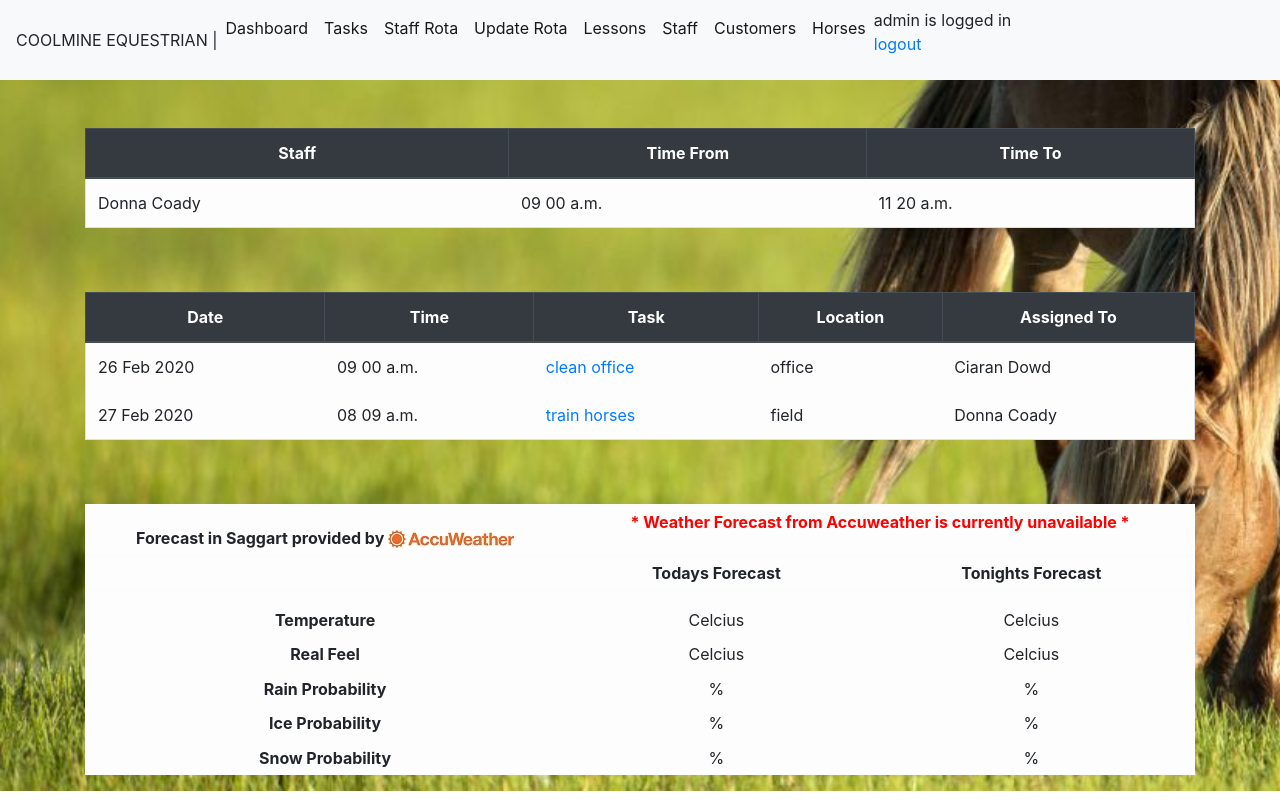
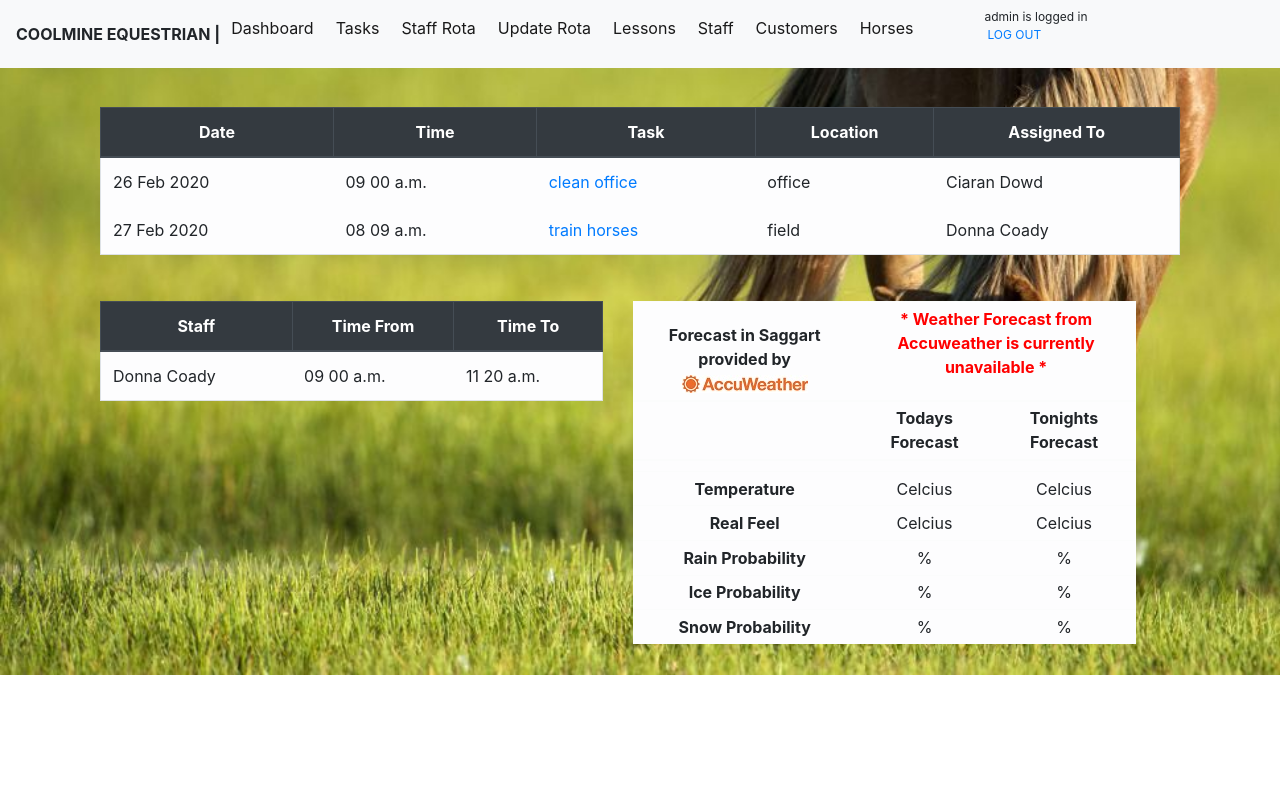
Before and after one commit to X00143365/3rdyearprojectX00143365, a Django app: page / in a window 1280 px wide. Run offline with Django 3.2, Linux system fonts and the light colour scheme; a user stored in the database is signed in; data comes from the database, SQL or seed files in the repository; both versions use the stored data as it was after the commit; some libraries are stand-ins or nearby versions.

Commit message:
26Feb2020_22.20

```diff
--- a/module_task/templates/base.html
+++ b/module_task/templates/base.html
@@ -33,7 +33,7 @@
   <body>
         <nav class="navbar navbar-expand-lg navbar-light bg-light >
 
-          <a class="navbar-brand" >COOLMINE EQUESTRIAN        |  </a>
+          <a class="navbar-brand" ><strong>COOLMINE EQUESTRIAN  | </strong> </a>
 
                 <div class="collapse navbar-collapse" id="navbarSupportedContent">
                   <ul class="navbar-nav mr-auto">
@@ -76,17 +76,18 @@
                       <a class="nav-link" href="{% url 'horses' %}">Horses</a>
                     </li>
 
+                  <div id=logbox>
                     <span style = "float: right;">
                     {% if user.is_authenticated %}
                      {{ user.username }} is logged in
-                     <p><a href="{% url 'logout' %}">logout</a></p>
+                     <p><a href="{% url 'logout' %}">LOG OUT</a></p>
                     {% else %}
                       <p>You are not logged in</p>
 
                     {% endif %}
 
                     </span>
-
+                  </div>
 
                   </ul>
 
--- a/module_task/templates/index.html
+++ b/module_task/templates/index.html
@@ -8,43 +8,10 @@
 
 
 
-</br>
-
-
-  <table class="table table-bordered">
-
-    <thead class="thead-dark">
-      <tr>
-        <th scope="col">Staff</th>
-        <th scope="col">Time From</th>
-        <th scope="col">Time To</th>
-
-      </tr>
-    </thead>
-
-  {% if current_rota %}
-    <tbody>
-      {% for rotas in current_rota %}
-
-            <tr class="table table-borderless table-light" border-color>
-              <td> {{rotas.rotastaffid.staffname}} </td>
-              <td> {{rotas.timefrom|time:"h i a"}} </td>
-              <td> {{rotas.timeto|time:"h i a"}} </td>
-
-            </tr>
-
-
-      {% endfor %}
-    </tbody>
-  </table>
-  {% endif %}
-
-
-</br>
 
 
 
-</br>
+<div class="fullcolumn">
 
 
   <table class="table table-bordered">
@@ -84,12 +51,46 @@
   {% endif %}
 
 
-</br>
+</div>
+
+
+<div class="halfcolumn">
 
 
 
 
-</br>
+  <table class="table table-bordered">
+
+    <thead class="thead-dark">
+      <tr>
+        <th scope="col">Staff</th>
+        <th scope="col">Time From</th>
+        <th scope="col">Time To</th>
+
+      </tr>
+    </thead>
+
+  {% if current_rota %}
+    <tbody>
+      {% for rotas in current_rota %}
+
+            <tr class="table table-borderless table-light" border-color>
+              <td> {{rotas.rotastaffid.staffname}} </td>
+              <td> {{rotas.timefrom|time:"h i a"}} </td>
+              <td> {{rotas.timeto|time:"h i a"}} </td>
+
+            </tr>
+
+
+      {% endfor %}
+    </tbody>
+  </table>
+  {% endif %}
+
+
+</div>
+
+<div class="halfcolumn">
 {% csrf_token %}
 {% if api %}
 
@@ -158,3 +159,5 @@
 {% endif %}
 
 {% endblock %}
+
+</div>
--- a/static/css/style.css
+++ b/static/css/style.css
@@ -9,7 +9,64 @@
     background-size: cover}
 
 
+/* Layout for mobiles */
+@media screen and (max-width:600px)
+  {
+
+
+    .maincolumn {width: 100%;}
+}
+
+
+
+/* Layout for small to medium devices */
+@media only screen and (min-width: 600px)
+{
+
+    .medcolumn {
+        float: left;
+        width: 45%;
+        padding: 15px;}
+
+
+
+/* Layout for large devices */
+@media only screen and (min-width: 992px)
+ {
+
+.halfcolumn {
+    float: left;
+    width: 48%;
+    padding: 15px;}
+
+.fullcolumn {
+    float: left;
+    width: 100%;
+    padding: 15px;}
+
+
+}
+
+
+
+
+
+
+
+
 /* Class for datepicker */
 .datepicker{
 
 }
+
+nav a {
+    margin-left: 3px;
+    margin-right: 3px;
+  }
+
+#logbox {
+
+    margin-left: 60px;
+    font-size: 75%;
+
+  }
```
Also changed, not shown: db.sqlite3.
